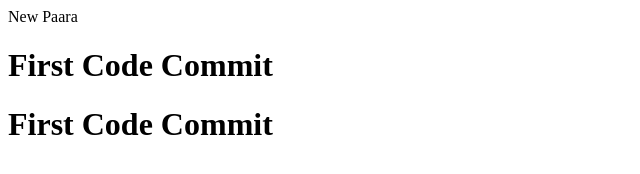
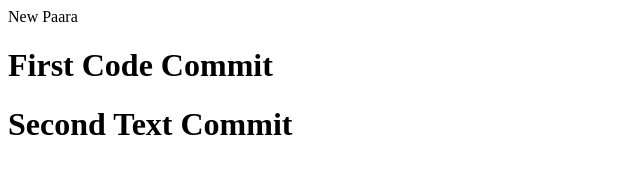
Before and after one commit to teevics/example-repo, a plain HTML site: page index.html in a window 1280 px wide. Shown: the whole page, without its empty margins (0-640 px from the left). Drawn offline with Linux system fonts and the light colour scheme.

Commit message:
Fifth Commit

```diff
--- a/index.html
+++ b/index.html
@@ -2,6 +2,6 @@
 <body>
 <p>New Paara</p>
 <h1>First Code Commit</h1>
-<h1>First Code Commit</h1>
+<h1>Second Text Commit</h1>
 </body>
 </html>
```
